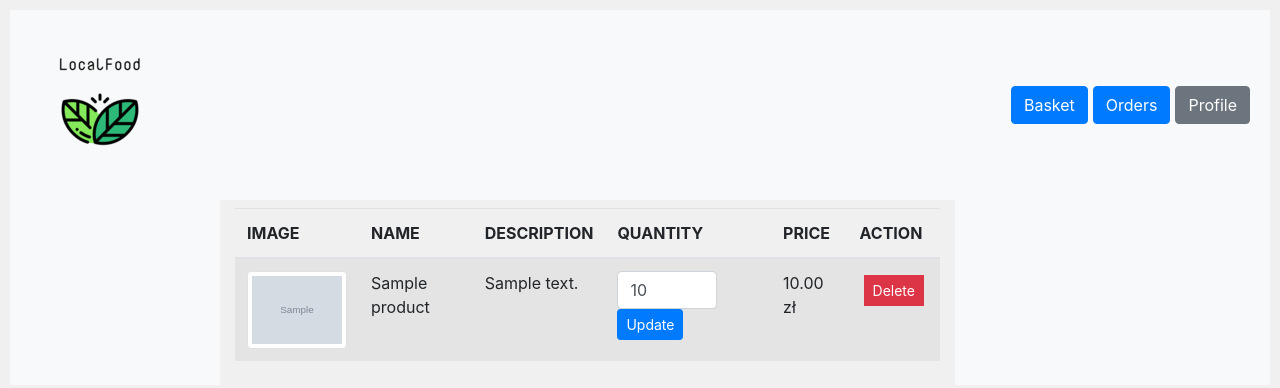
After one commit to PiotrJanicki1/LocalFood, a Django app: page /basket/edit/1/ in a window 1280 px wide. The commit adds this page. Shown: the top 388 px of the page. Run offline with Django 5.2, Linux system fonts and the light colour scheme; tables that the repository leaves empty hold one stand-in row (values such as "Sample post"); grey boxes marked "Sample" are stand-in pictures; some libraries are stand-ins or nearby versions.

Commit message:
Implement view for editing and deleting cart items
- Added a new view to handle the editing and deletion of items in the cart.
- Implemented logic to update item quantities and remove items from the cart.
- Updated HTML forms to include proper actions and methods for these operations.

```diff
--- a/localfood_app/templates/localfood_app/basket.html
+++ b/localfood_app/templates/localfood_app/basket.html
@@ -35,7 +35,7 @@
                     <td class="col-1"></td>
                     <td class="col-1">{{ order.product.price }} zł</td>
                     <td class="col-1  d-flex align-items-center justify-content-center flex-wrap">
-                        <a href="" class="btn btn-info rounded-0 text-light m-1">Edit</a>
+                        <a href="{% url 'localfood_app:edit_basket' order.id %}" class="btn btn-info rounded-0 text-light m-1">Edit</a>
                     </td>
                 </tr>
                 {% endfor %}
--- /dev/null
+++ b/localfood_app/templates/localfood_app/edit_basket.html
@@ -0,0 +1,79 @@
+{% load static %}
+<!DOCTYPE html>
+<html lang="pl">
+<head>
+    <meta charset="UTF-8">
+    <meta name="viewport" content="width=device-width, initial-scale=1.0">
+    <!-- Bootstrap CSS -->
+    <link href="https://stackpath.bootstrapcdn.com/bootstrap/4.5.2/css/bootstrap.min.css" rel="stylesheet">
+    <link rel="stylesheet" href="{% static 'css/style.css' %}">
+</head>
+<body>
+    <div class="main-container">
+        <div class="container-fluid">
+            <header class="row bg-light py-3 align-items-center">
+                <div class="col-2">
+                    <h1 id="logo">
+                        <a href="{% url 'localfood_app:home' %}">
+                            <img src="{% static 'images/localfood_app/logo2.png' %}" alt="Logo">
+                        </a>
+                    </h1>
+                </div>
+                <div class="col-4 text-right"></div>
+                    <div class="col-6 header-buttons">
+                        <a href="{% url 'localfood_app:basket' %}" class="btn btn-primary me-2">Basket</a>
+                        <a class="btn btn-primary me-2">Orders</a>
+                        <a class="btn btn-secondary">Profile</a>
+                    </div>
+            </header>
+            <div class="row">
+                <nav class="col-md-2 bg-light py-3"></nav>
+                <main class="col-md-7 py-2">
+                    {% block content %}
+                       <table class="table table-striped">
+                            <thead>
+                                <tr>
+                                    <th scope="col">IMAGE</th>
+                                    <th scope="col">NAME</th>
+                                    <th scope="col">DESCRIPTION</th>
+                                    <th scope="col">QUANTITY</th>
+                                    <th scope="col">PRICE</th>
+                                    <th scope="col">ACTION</th>
+                                </tr>
+                            </thead>
+                            <tbody>
+                                <tr>
+                                    <td><img src="{{  order.product.get_primary_image.file_path.url  }}" alt="{{ order.product.name }}" class="img-thumbnail" style="max-width: 100px;"></td>
+                                    <td>{{ order.product.name }}</td>
+                                    <td>{{ order.product.description }}</td>
+                                    <td>
+                                        <form  method="post" action="" class="form-inline">
+                                            {% csrf_token %}
+                                            <input type="number"  id="quantity" name="quantity" value="{{ order.quantity }}" min="1" max="{{ order.product.quantity }}" class="form-control mr-2" style="width: 100px;">
+                                            <button type="submit" class="btn btn-primary btn-sm">Update</button>
+                                        </form>
+                                    </td>
+                                    <td>{{ order.product.price }} zł</td>
+                                    <td>
+                                        <form method="post" action="{% url 'localfood_app:edit_basket' order.id %}" style="display:inline;">
+                                            {% csrf_token %}
+                                            <input type="hidden" name="_method" value="delete">
+                                            <button type="submit" class="btn btn-danger btn-sm rounded-0 m-1">Delete</button>
+                                        </form>
+                                    </td>
+                                </tr>
+                            </tbody>
+                        </table>
+                    {% endblock %}
+                </main>
+                <aside class="col-md-3 bg-light py-3">
+                </aside>
+            </div>
+        </div>
+    </div>
+    <!-- Bootstrap JS and dependencies -->
+    <script src="https://code.jquery.com/jquery-3.5.1.slim.min.js"></script>
+    <script src="https://cdn.jsdelivr.net/npm/@popperjs/core@2.9.3/dist/umd/popper.min.js"></script>
+    <script src="https://stackpath.bootstrapcdn.com/bootstrap/4.5.2/js/bootstrap.min.js"></script>
+</body>
+</html>
--- a/localfood_app/urls.py
+++ b/localfood_app/urls.py
@@ -9,6 +9,7 @@ from .views import (
     OngoingSaleView,
     CategoryProductView,
     BasketView,
+    EditBasketView,
 )
 
 
@@ -24,5 +25,6 @@ urlpatterns = [
     path('ongoing_sale/', OngoingSaleView.as_view(), name='ongoing_sale'),
     path('category/<slug:slug>/', CategoryProductView.as_view(), name='category'),
     path('basket/', BasketView.as_view(), name='basket'),
+    path('basket/edit/<int:order_id>/', EditBasketView.as_view(), name='edit_basket'),
 
 ]
--- a/localfood_app/views.py
+++ b/localfood_app/views.py
@@ -1,6 +1,7 @@
 from django.contrib.auth import authenticate, login
 from django.core.paginator import Paginator
-from django.shortcuts import render, redirect
+from django.http import HttpResponse
+from django.shortcuts import render, redirect, get_object_or_404
 from django.views import View
 from .models import Product, User, ProductImage, Order
 from .form import UserCreateForm, AddProductForm, LoginForm
@@ -138,3 +139,39 @@ class BasketView(View):
             'total_price': total_price
         }
         return render(request, 'localfood_app/basket.html', ctx)
+
+class EditBasketView(View):
+    def get(self, request, order_id):
+        order = get_object_or_404(Order, id=order_id)
+        return render(request, 'localfood_app/edit_basket.html', {'order': order})
+
+    def post(self, request, order_id):
+        order = Order.objects.get(id=order_id)
+        new_quantity = request.POST.get('quantity')
+
+        if new_quantity and new_quantity.isdigit():
+            new_quantity = int(new_quantity)
+            if new_quantity > 0:
+                order.quantity = new_quantity
+                order.save()
+
+                return redirect('localfood_app:basket')
+
+            return HttpResponse("Invalid quantity or method", status=400)
+
+        elif request.POST.get('_method') == 'delete':
+             order = Order.objects.get(id=order_id)
+             order.delete()
+
+             return redirect('localfood_app:basket')
+
+        return HttpResponse("Invalid request method or parameters", status=400)
+
+
+    # def delete(self, request, order_id):
+    #     if request.POST.get('_method') == 'delete':
+    #         order = Order.objects.get(id=order_id)
+    #         order.delete()
+    #         return redirect('localfood_app:basket')
+
+        return HttpResponse("Invalid request method or parameters", status=400)
```
